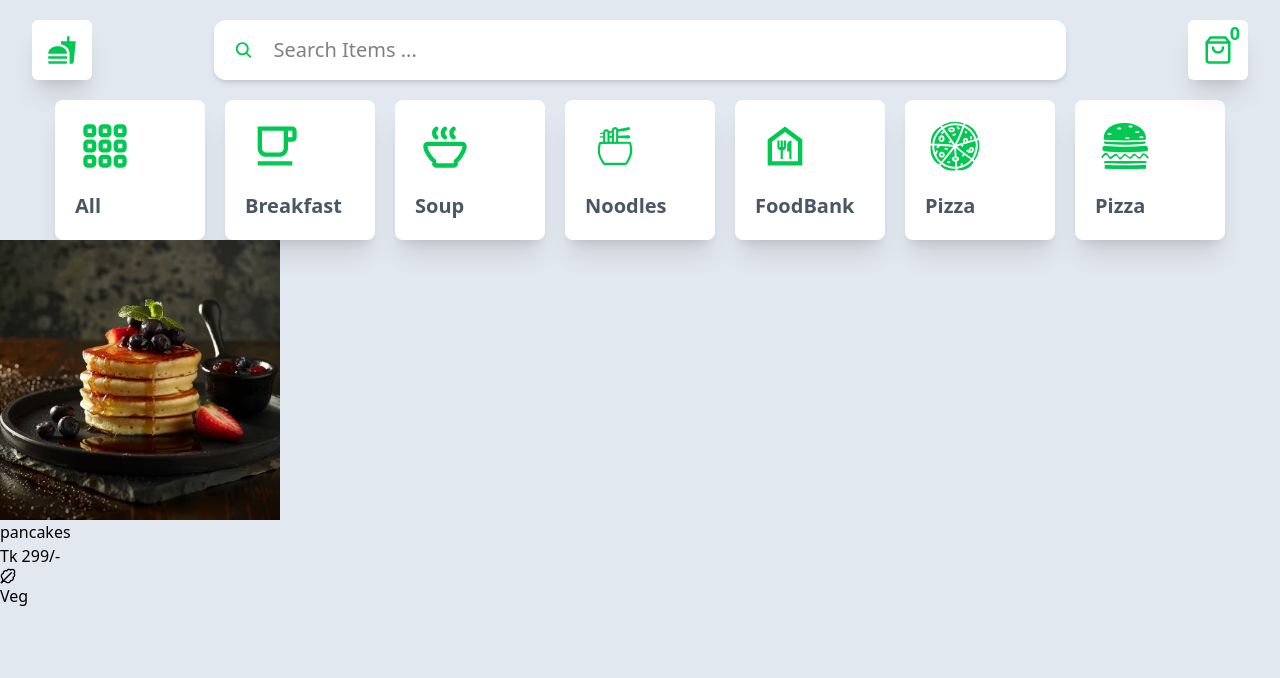
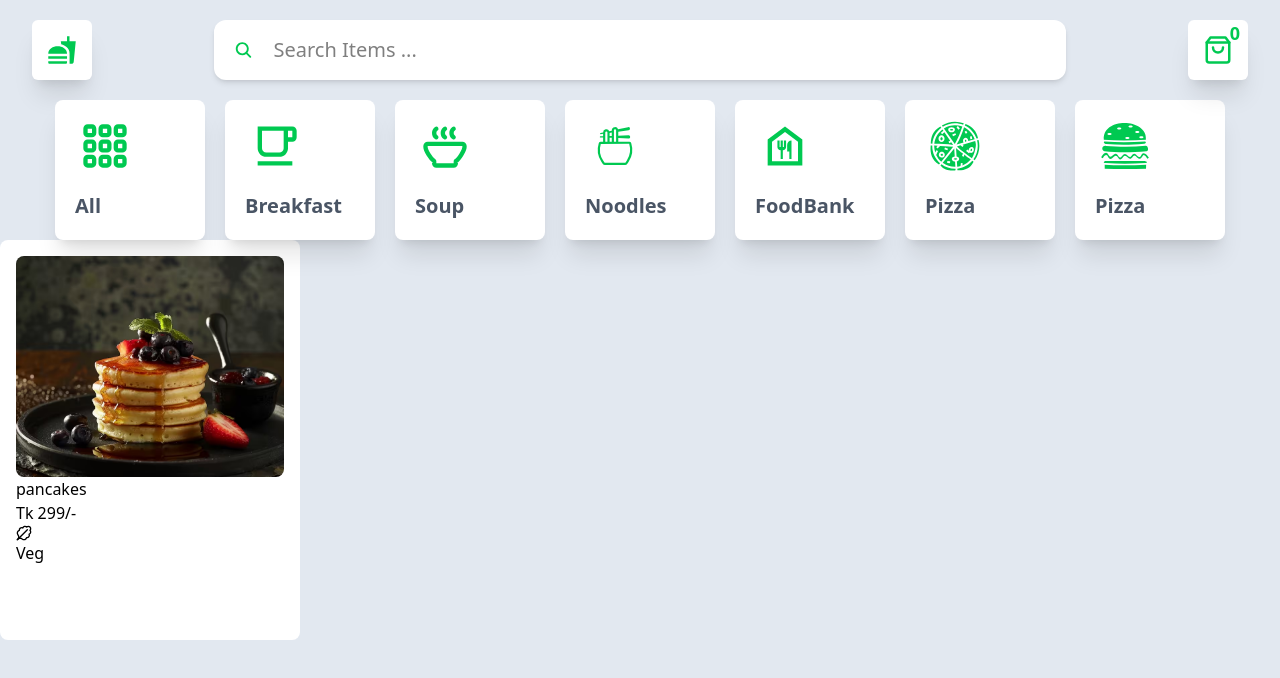
Before and after one commit to HasibCoderLab/-Food-Delivery-Website, a React (Vite) app: page / in a window 1280 px wide. Shown: the top 678 px of the page. Built offline with nearby package versions, Linux system fonts and the light colour scheme.

Commit message:
img style

```diff
--- a/src/components/Card.jsx
+++ b/src/components/Card.jsx
@@ -4,9 +4,10 @@ import { LuLeafyGreen } from "react-icons/lu";
 import image1 from "../assets/image1.avif"
 const Card = () => {
     return (
-        <div className='w-[280px]'>
-            <div>
-                <img src={image1} alt="pancakes" /></div>
+        <div className='w-[300px] h-[400px] bg-white p-4 rounded-lg'>
+            <div className='w-full h-[60%] overflow-hidden rounded-lg'>
+                <img src={image1} alt="pancakes" className='object-cover' />
+            </div>
             <div>pancakes </div>
 
             <div>
```
